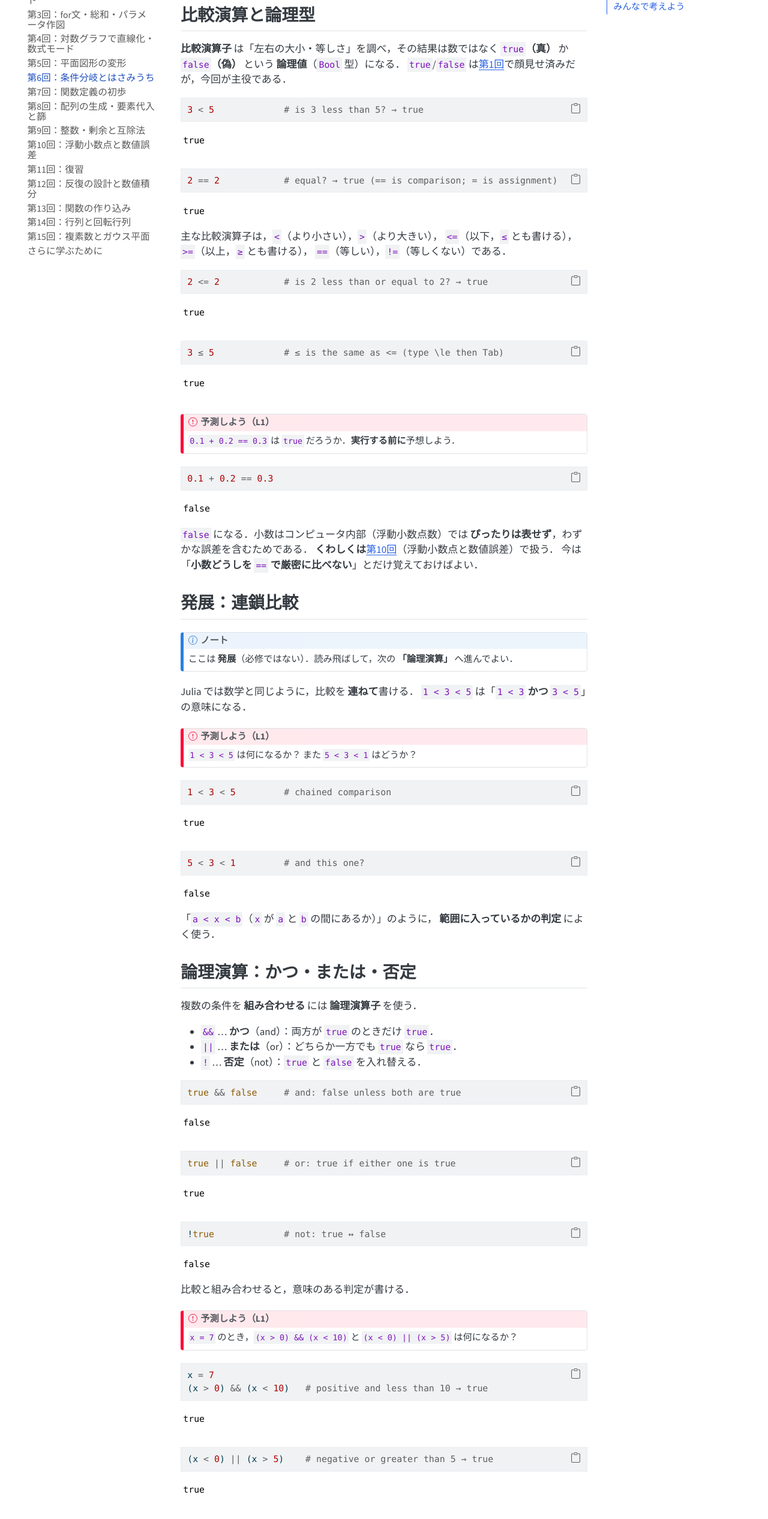
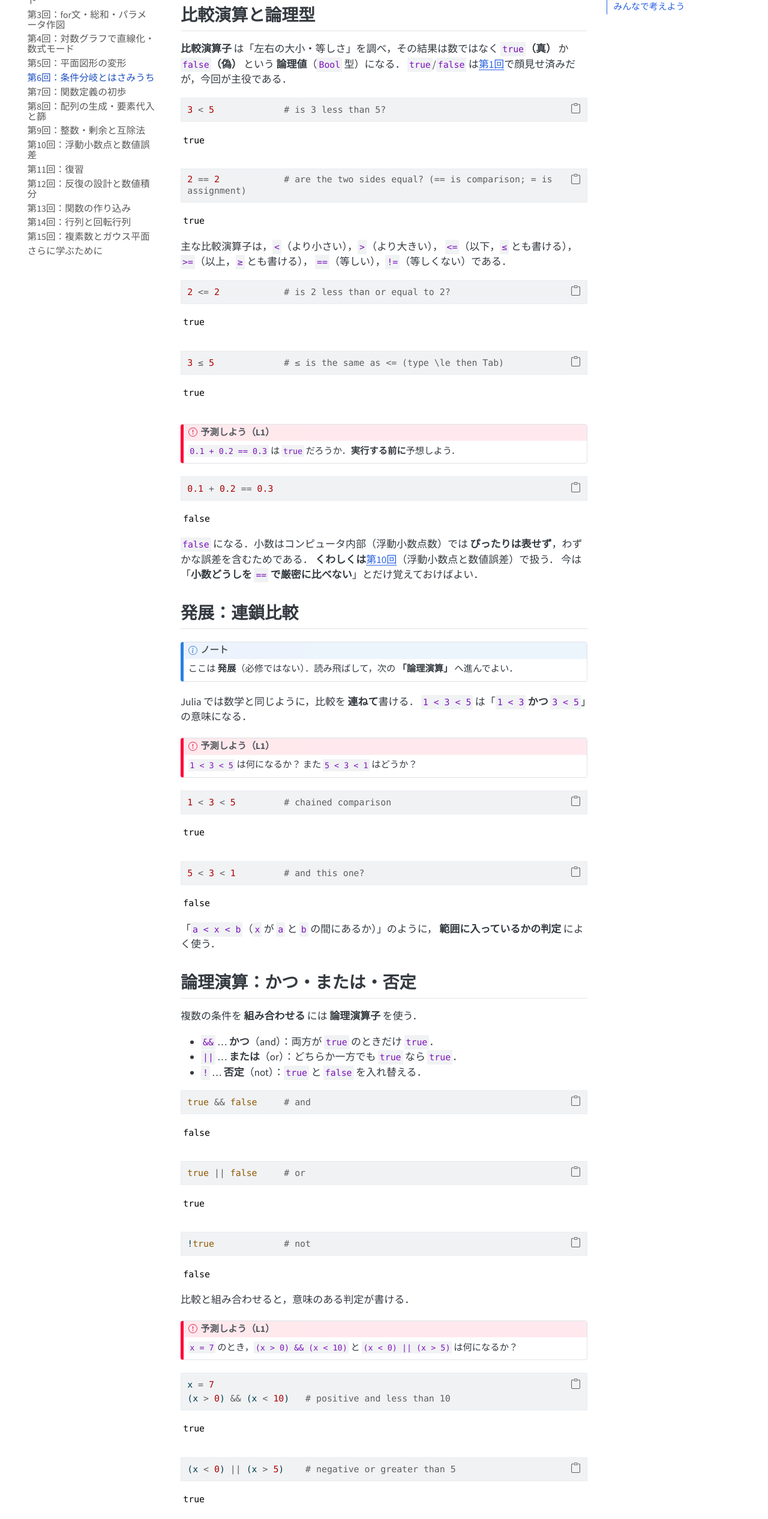
Before and after one commit to hsugawa8651/memoProgClass2026w.jl, a plain HTML site: page ch06.html in a window 1280 px wide. Shown: the part 240-2773 px from the top of the page at 60% size. Drawn offline with nearby package versions, Linux system fonts and the light colour scheme.

Commit message:
ch06: drop predicted answers from code comments; wording fix in discussion note

```diff
--- a/ch06.html
+++ b/ch06.html
@@ -327,20 +327,20 @@ window.Quarto = {
 <h2 data-index="比較演算, 論理型, Bool" class="anchored" data-anchor-id="sec-compare">比較演算と論理型</h2>
 <p><strong>比較演算子</strong> は「左右の大小・等しさ」を調べ，その結果は数ではなく <strong><code>true</code>（真）</strong> か <strong><code>false</code>（偽）</strong> という <strong>論理値</strong>（<code>Bool</code> 型）になる． <code>true</code>/<code>false</code> は<a href="./ch01.html">第1回</a>で顔見せ済みだが，今回が主役である．</p>
 <div id="4" class="cell" data-execution_count="1">
-<div class="code-copy-outer-scaffold"><div class="sourceCode cell-code" id="cb1"><pre class="sourceCode julia code-with-copy"><code class="sourceCode julia"><span id="cb1-1"><a href="#cb1-1" aria-hidden="true" tabindex="-1"></a><span class="fl">3</span> <span class="op">&lt;</span> <span class="fl">5</span>             <span class="co"># is 3 less than 5? → true</span></span></code></pre></div><button title="コピー" class="code-copy-button"><i class="bi"></i></button></div>
+<div class="code-copy-outer-scaffold"><div class="sourceCode cell-code" id="cb1"><pre class="sourceCode julia code-with-copy"><code class="sourceCode julia"><span id="cb1-1"><a href="#cb1-1" aria-hidden="true" tabindex="-1"></a><span class="fl">3</span> <span class="op">&lt;</span> <span class="fl">5</span>             <span class="co"># is 3 less than 5?</span></span></code></pre></div><button title="コピー" class="code-copy-button"><i class="bi"></i></button></div>
 <div class="cell-output cell-output-display" data-execution_count="1">
 <pre><code>true</code></pre>
 </div>
 </div>
 <div id="6" class="cell" data-execution_count="1">
-<div class="code-copy-outer-scaffold"><div class="sourceCode cell-code" id="cb3"><pre class="sourceCode julia code-with-copy"><code class="sourceCode julia"><span id="cb3-1"><a href="#cb3-1" aria-hidden="true" tabindex="-1"></a><span class="fl">2</span> <span class="op">==</span> <span class="fl">2</span>            <span class="co"># equal? → true (== is comparison; = is assignment)</span></span></code></pre></div><button title="コピー" class="code-copy-button"><i class="bi"></i></button></div>
+<div class="code-copy-outer-scaffold"><div class="sourceCode cell-code" id="cb3"><pre class="sourceCode julia code-with-copy"><code class="sourceCode julia"><span id="cb3-1"><a href="#cb3-1" aria-hidden="true" tabindex="-1"></a><span class="fl">2</span> <span class="op">==</span> <span class="fl">2</span>            <span class="co"># are the two sides equal? (== is comparison; = is assignment)</span></span></code></pre></div><button title="コピー" class="code-copy-button"><i class="bi"></i></button></div>
 <div class="cell-output cell-output-display" data-execution_count="1">
 <pre><code>true</code></pre>
 </div>
 </div>
 <p>主な比較演算子は，<code>&lt;</code>（より小さい），<code>&gt;</code>（より大きい）， <code>&lt;=</code>（以下，<code>≤</code> とも書ける），<code>&gt;=</code>（以上，<code>≥</code> とも書ける）， <code>==</code>（等しい），<code>!=</code>（等しくない）である．</p>
 <div id="8" class="cell" data-execution_count="1">
-<div class="code-copy-outer-scaffold"><div class="sourceCode cell-code" id="cb5"><pre class="sourceCode julia code-with-copy"><code class="sourceCode julia"><span id="cb5-1"><a href="#cb5-1" aria-hidden="true" tabindex="-1"></a><span class="fl">2</span> <span class="op">&lt;=</span> <span class="fl">2</span>            <span class="co"># is 2 less than or equal to 2? → true</span></span></code></pre></div><button title="コピー" class="code-copy-button"><i class="bi"></i></button></div>
+<div class="code-copy-outer-scaffold"><div class="sourceCode cell-code" id="cb5"><pre class="sourceCode julia code-with-copy"><code class="sourceCode julia"><span id="cb5-1"><a href="#cb5-1" aria-hidden="true" tabindex="-1"></a><span class="fl">2</span> <span class="op">&lt;=</span> <span class="fl">2</span>            <span class="co"># is 2 less than or equal to 2?</span></span></code></pre></div><button title="コピー" class="code-copy-button"><i class="bi"></i></button></div>
 <div class="cell-output cell-output-display" data-execution_count="1">
 <pre><code>true</code></pre>
 </div>
@@ -424,19 +424,19 @@ window.Quarto = {
 <li><code>!</code> … <strong>否定</strong>（not）：<code>true</code> と <code>false</code> を入れ替える．</li>
 </ul>
 <div id="18" class="cell" data-execution_count="1">
-<div class="code-copy-outer-scaffold"><div class="sourceCode cell-code" id="cb15"><pre class="sourceCode julia code-with-copy"><code class="sourceCode julia"><span id="cb15-1"><a href="#cb15-1" aria-hidden="true" tabindex="-1"></a><span class="cn">true</span> <span class="op">&amp;&amp;</span> <span class="cn">false</span>     <span class="co"># and: false unless both are true</span></span></code></pre></div><button title="コピー" class="code-copy-button"><i class="bi"></i></button></div>
+<div class="code-copy-outer-scaffold"><div class="sourceCode cell-code" id="cb15"><pre class="sourceCode julia code-with-copy"><code class="sourceCode julia"><span id="cb15-1"><a href="#cb15-1" aria-hidden="true" tabindex="-1"></a><span class="cn">true</span> <span class="op">&amp;&amp;</span> <span class="cn">false</span>     <span class="co"># and</span></span></code></pre></div><button title="コピー" class="code-copy-button"><i class="bi"></i></button></div>
 <div class="cell-output cell-output-display" data-execution_count="1">
 <pre><code>false</code></pre>
 </div>
 </div>
 <div id="20" class="cell" data-execution_count="1">
-<div class="code-copy-outer-scaffold"><div class="sourceCode cell-code" id="cb17"><pre class="sourceCode julia code-with-copy"><code class="sourceCode julia"><span id="cb17-1"><a href="#cb17-1" aria-hidden="true" tabindex="-1"></a><span class="cn">true</span> <span class="op">||</span> <span class="cn">false</span>     <span class="co"># or: true if either one is true</span></span></code></pre></div><button title="コピー" class="code-copy-button"><i class="bi"></i></button></div>
+<div class="code-copy-outer-scaffold"><div class="sourceCode cell-code" id="cb17"><pre class="sourceCode julia code-with-copy"><code class="sourceCode julia"><span id="cb17-1"><a href="#cb17-1" aria-hidden="true" tabindex="-1"></a><span class="cn">true</span> <span class="op">||</span> <span class="cn">false</span>     <span class="co"># or</span></span></code></pre></div><button title="コピー" class="code-copy-button"><i class="bi"></i></button></div>
 <div class="cell-output cell-output-display" data-execution_count="1">
 <pre><code>true</code></pre>
 </div>
 </div>
 <div id="22" class="cell" data-execution_count="1">
-<div class="code-copy-outer-scaffold"><div class="sourceCode cell-code" id="cb19"><pre class="sourceCode julia code-with-copy"><code class="sourceCode julia"><span id="cb19-1"><a href="#cb19-1" aria-hidden="true" tabindex="-1"></a>!<span class="cn">true</span>             <span class="co"># not: true ↔ false</span></span></code></pre></div><button title="コピー" class="code-copy-button"><i class="bi"></i></button></div>
+<div class="code-copy-outer-scaffold"><div class="sourceCode cell-code" id="cb19"><pre class="sourceCode julia code-with-copy"><code class="sourceCode julia"><span id="cb19-1"><a href="#cb19-1" aria-hidden="true" tabindex="-1"></a>!<span class="cn">true</span>             <span class="co"># not</span></span></code></pre></div><button title="コピー" class="code-copy-button"><i class="bi"></i></button></div>
 <div class="cell-output cell-output-display" data-execution_count="1">
 <pre><code>false</code></pre>
 </div>
@@ -457,13 +457,13 @@ window.Quarto = {
 </div>
 <div id="24" class="cell" data-execution_count="1">
 <div class="code-copy-outer-scaffold"><div class="sourceCode cell-code" id="cb21"><pre class="sourceCode julia code-with-copy"><code class="sourceCode julia"><span id="cb21-1"><a href="#cb21-1" aria-hidden="true" tabindex="-1"></a>x <span class="op">=</span> <span class="fl">7</span></span>
-<span id="cb21-2"><a href="#cb21-2" aria-hidden="true" tabindex="-1"></a>(x <span class="op">&gt;</span> <span class="fl">0</span>) <span class="op">&amp;&amp;</span> (x <span class="op">&lt;</span> <span class="fl">10</span>)   <span class="co"># positive and less than 10 → true</span></span></code></pre></div><button title="コピー" class="code-copy-button"><i class="bi"></i></button></div>
+<span id="cb21-2"><a href="#cb21-2" aria-hidden="true" tabindex="-1"></a>(x <span class="op">&gt;</span> <span class="fl">0</span>) <span class="op">&amp;&amp;</span> (x <span class="op">&lt;</span> <span class="fl">10</span>)   <span class="co"># positive and less than 10</span></span></code></pre></div><button title="コピー" class="code-copy-button"><i class="bi"></i></button></div>
 <div class="cell-output cell-output-display" data-execution_count="1">
 <pre><code>true</code></pre>
 </div>
 </div>
 <div id="26" class="cell" data-execution_count="1">
-<div class="code-copy-outer-scaffold"><div class="sourceCode cell-code" id="cb23"><pre class="sourceCode julia code-with-copy"><code class="sourceCode julia"><span id="cb23-1"><a href="#cb23-1" aria-hidden="true" tabindex="-1"></a>(x <span class="op">&lt;</span> <span class="fl">0</span>) <span class="op">||</span> (x <span class="op">&gt;</span> <span class="fl">5</span>)    <span class="co"># negative or greater than 5 → true</span></span></code></pre></div><button title="コピー" class="code-copy-button"><i class="bi"></i></button></div>
+<div class="code-copy-outer-scaffold"><div class="sourceCode cell-code" id="cb23"><pre class="sourceCode julia code-with-copy"><code class="sourceCode julia"><span id="cb23-1"><a href="#cb23-1" aria-hidden="true" tabindex="-1"></a>(x <span class="op">&lt;</span> <span class="fl">0</span>) <span class="op">||</span> (x <span class="op">&gt;</span> <span class="fl">5</span>)    <span class="co"># negative or greater than 5</span></span></code></pre></div><button title="コピー" class="code-copy-button"><i class="bi"></i></button></div>
 <div class="cell-output cell-output-display" data-execution_count="1">
 <pre><code>true</code></pre>
 </div>
@@ -604,13 +604,13 @@ window.Quarto = {
 </div>
 <div id="32" class="cell" data-execution_count="1">
 <div class="code-copy-outer-scaffold"><div class="sourceCode cell-code" id="cb29"><pre class="sourceCode julia code-with-copy"><code class="sourceCode julia"><span id="cb29-1"><a href="#cb29-1" aria-hidden="true" tabindex="-1"></a>a, b <span class="op">=</span> <span class="fl">1.0</span>, <span class="fl">2.0</span>       <span class="co"># both ends at once (simultaneous assignment, lesson 5)</span></span>
-<span id="cb29-2"><a href="#cb29-2" aria-hidden="true" tabindex="-1"></a>a<span class="op">^</span><span class="fl">2</span> <span class="op">-</span> <span class="fl">2</span>               <span class="co"># f(a) = f(1) → negative (&lt; 0)</span></span></code></pre></div><button title="コピー" class="code-copy-button"><i class="bi"></i></button></div>
+<span id="cb29-2"><a href="#cb29-2" aria-hidden="true" tabindex="-1"></a>a<span class="op">^</span><span class="fl">2</span> <span class="op">-</span> <span class="fl">2</span>               <span class="co"># f(a), that is f(1)</span></span></code></pre></div><button title="コピー" class="code-copy-button"><i class="bi"></i></button></div>
 <div class="cell-output cell-output-display" data-execution_count="1">
 <pre><code>-1.0</code></pre>
 </div>
 </div>
 <div id="34" class="cell" data-execution_count="1">
-<div class="code-copy-outer-scaffold"><div class="sourceCode cell-code" id="cb31"><pre class="sourceCode julia code-with-copy"><code class="sourceCode julia"><span id="cb31-1"><a href="#cb31-1" aria-hidden="true" tabindex="-1"></a>b<span class="op">^</span><span class="fl">2</span> <span class="op">-</span> <span class="fl">2</span>               <span class="co"># f(b) = f(2) → positive (&gt; 0)</span></span></code></pre></div><button title="コピー" class="code-copy-button"><i class="bi"></i></button></div>
+<div class="code-copy-outer-scaffold"><div class="sourceCode cell-code" id="cb31"><pre class="sourceCode julia code-with-copy"><code class="sourceCode julia"><span id="cb31-1"><a href="#cb31-1" aria-hidden="true" tabindex="-1"></a>b<span class="op">^</span><span class="fl">2</span> <span class="op">-</span> <span class="fl">2</span>               <span class="co"># f(b), that is f(2)</span></span></code></pre></div><button title="コピー" class="code-copy-button"><i class="bi"></i></button></div>
 <div class="cell-output cell-output-display" data-execution_count="1">
 <pre><code>2.0</code></pre>
 </div>
@@ -799,7 +799,7 @@ step 3: [1.375, 1.5]  width = 0.125</code></pre>
 </div>
 </div>
 <div class="callout-body-container callout-body">
-<p>近くの人と話し合う．</p>
+<p>自分で考える．近くの人と話し合う．</p>
 </div>
 </div>
 <p><code>f(x) = x^2 - 2</code> で区間 <code>[-2, 2]</code> を選ぶと，両端で <code>f</code> が同じ符号になり，はさみうちを始められない．</p>
```
